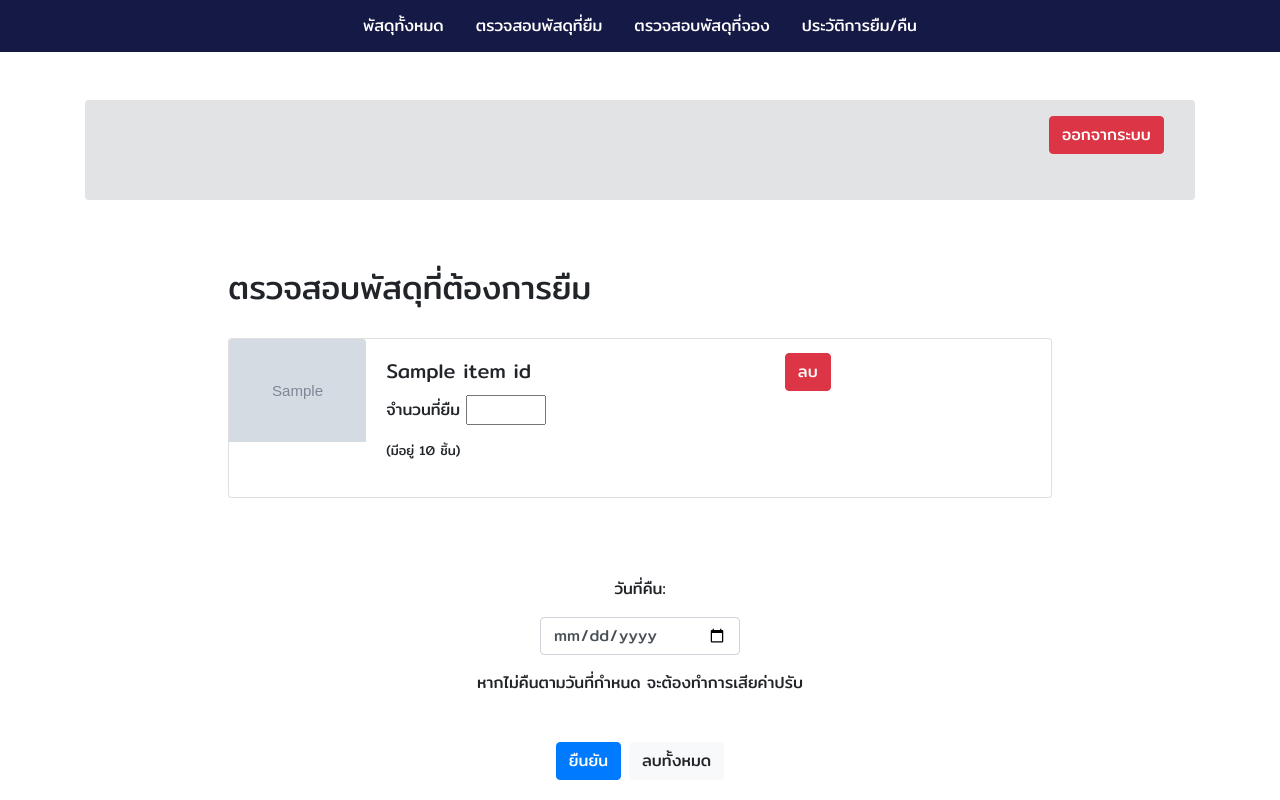
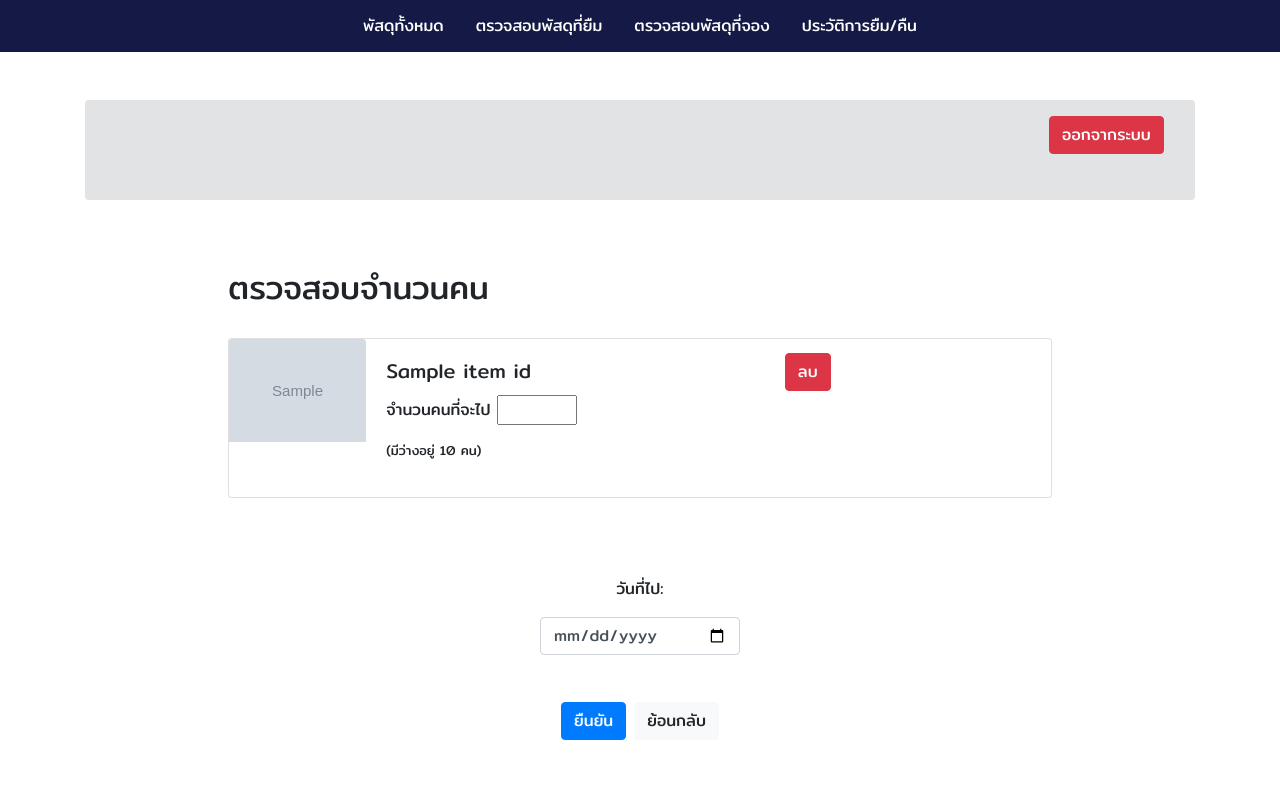
Before and after one commit to kanikns/KinDuaiDi, a Django app: template mysite/borrow/templates/borrow/cart.html in a window 1280 px wide. Run offline with Django 3.2, Linux system fonts and the light colour scheme; the template is opened without the code that fills it: most values are stand-ins (such as "Sample title", 1, 10 or a date in 2020); grey boxes marked "Sample" are stand-in pictures; some libraries are stand-ins or nearby versions.

Commit message:
แก้หน้า cart

```diff
--- a/mysite/borrow/templates/borrow/cart.html
+++ b/mysite/borrow/templates/borrow/cart.html
@@ -1,7 +1,7 @@
 {% extends 'base/base.html' %}
 
 {% block title %}
-<title>ยืมพัสดุ</title>
+<title>ตรวจสอบข้อมูล</title>
 {% endblock %}
 
 {% block script %}
@@ -17,9 +17,9 @@
             {% if message %}
             {{message}}
             {% else %}
-            <h2>ตรวจสอบพัสดุที่ต้องการยืม</h2><br>
+            <h2>ตรวจสอบจำนวนคน</h2><br>
             {% if status == '01' %}
-            <label style="color: red;"><i>ตรวจสอบจำนวนพัสดุอีกครั้ง</i></label>
+            <label style="color: red;"><i>ตรวจสอบจำนวนคนอีกครั้ง</i></label>
             {% endif %}
             {% for brit in borrow_item %}
             <div class="row">
@@ -34,15 +34,15 @@
                                     <h5 class="card-title">{{brit.item_id.item_name}}</h5>
                                     <p class="card-text">
                                             {% if not brit.item_id.current_amount <= 0 %}
-                                        จำนวนที่ยืม
+                                        จำนวนคนที่จะไป
                                         <input class="col-md-6" type="number" name="borrow_amount{{brit.item_id}}"
                                             style="width: 5em;" required>
                                             {% endif %}
                                         <p style="font-size: 13px;">
                                             {% if brit.item_id.current_amount <= 0 %}
-                                            (พัสดุเหลือ {{brit.item_id.current_amount}} ชิ้น ไม่สามารถยืมพัสดุชิ้นนี้ได้)
+                                            (จำนวนคนที่เหลือ {{brit.item_id.current_amount}} คน )
                                             {% else %}
-                                            (มีอยู่ {{brit.item_id.current_amount}} ชิ้น)
+                                            (มีว่างอยู่ {{brit.item_id.current_amount}} คน)
                                             {% endif %}
                                         </p>
 
@@ -65,22 +65,21 @@
                     <div class="col-md-12" style="padding: 15px; text-align: center;">
                         {% if rt_status == '01' %}
                         <p>
-                            <label style="color: red;"><i>สามารถยืมพัสดุได้สูงสุด 5 วัน</i></label>
+                            <label style="color: red;"><i> ตัดสินใจช้าหมด อดไม่รู้ด้วยนะ!!</i></label>
                         </p>
                         {% endif %}
-                        <p>วันที่คืน:</p>
+                        <p>วันที่ไป:</p>
                         <center>
                             <input class="form-control" type="date" name=return_date required style="width: 200px;">
                         </center>
                         <p></p>
-                        <p>หากไม่คืนตามวันที่กำหนด จะต้องทำการเสียค่าปรับ</p>
                     </div>
                 </div>
             </div>
             <div class="d-flex justify-content-center">
                 <button type="submit" class="btn btn-primary" style="margin-right: 5;">ยืนยัน</button>
                 <button type="button" style="margin-left: 0.5em;" class="btn btn-light" data-toggle="modal"
-                    data-target="#reserve-popup">ลบทั้งหมด</button>
+                    data-target="#reserve-popup">ย้อนกลับ</button>
             </div>
             <!-- Modal -->
             <div class="modal fade" id="reserve-popup" tabindex="-1" role="dialog"
@@ -88,16 +87,12 @@
                 <div class="modal-dialog modal-dialog-centered" role="document">
                     <div class="modal-content">
                         <div class="modal-header">
-                            <h5 class="modal-title" id="exampleModalCenterTitle">ยืนยันจะลบรายการพัสดุทั้งหมด</h5>
+                            <h5 class="modal-title" id="exampleModalCenterTitle">แน่ใจนะว่าจะไม่เลือกร้านนี้แล้ว</h5>
                             <button type="button" class="close" data-dismiss="modal" aria-label="Close">
                                 <span aria-hidden="true">&times;</span></button>
                         </div>
                         <!-- Modal Footer-->
-                        <div class="modal-footer">
-                            <button type="button" class="btn btn-secondary" data-dismiss="modal">Close</button>
-                            <button type="type" class="button btn btn-danger"><a href="{% url 'delete_cart' br.id %}"
-                                    style="text-decoration: none; color:white;">ลบ</a></a>
-                        </div>
+
                     </div>
                 </div>
             </div>
```
Also changed, not shown: mysite/item/templates/item/main-item.html (+8 -9 lines), 1 other file.
